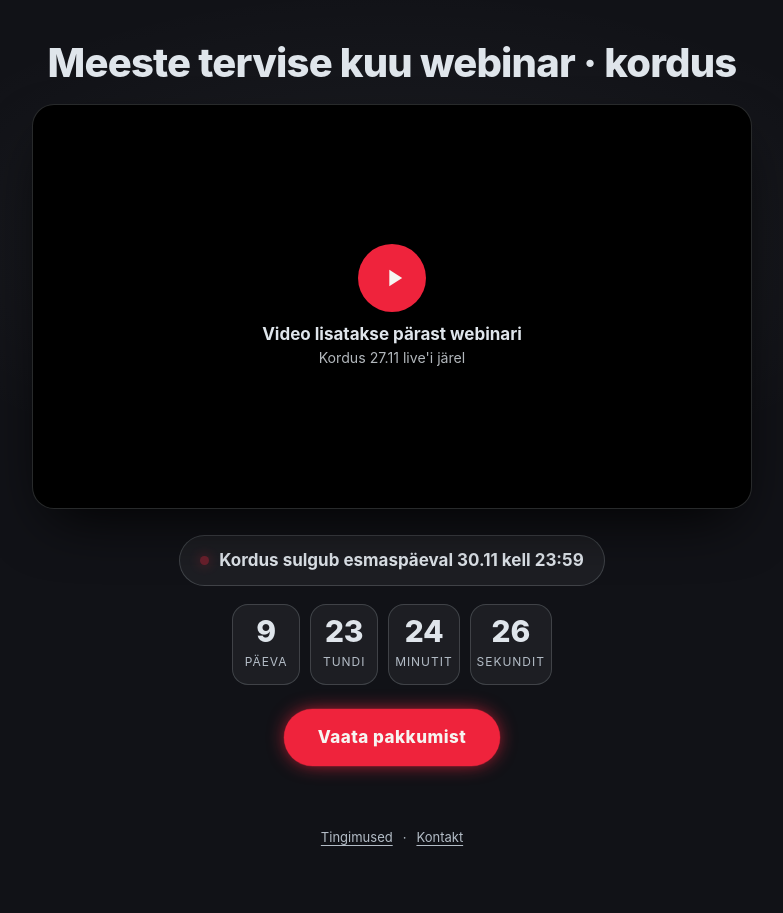
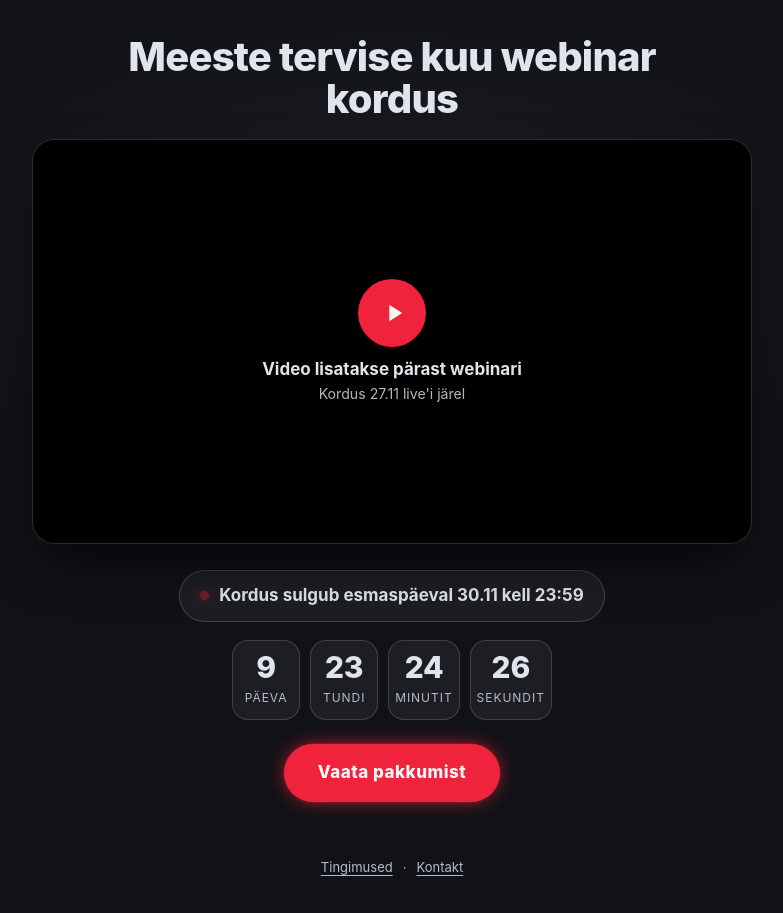
Before and after one commit to HendrikOviir/hendrikoviir.com, a plain HTML site: page mehed-webinar/kordus.html in a window 1280 px wide. Shown: the whole page, without its empty margins (248-1031 px from the left). Before the commit the page ends 884 px from the top, so only its background shows below. Drawn offline with Linux system fonts and the light colour scheme.

Commit message:
mehed-webinar: replay title on 2 lines
Co-Authored-By: Claude Opus 5.5 <noreply@anthropic.com>

```diff
--- a/mehed-webinar/kordus.html
+++ b/mehed-webinar/kordus.html
@@ -19,7 +19,7 @@ html,body{background:#111217}
 @media(max-width:480px){.cd{gap:6px}.cd div{min-width:0;flex:1;max-width:84px}.cd b{font-size:26px}.cd span{font-size:10px;letter-spacing:.04em}.pg .when{font-size:15px}}
 </style></head><body>
 <main class="pg">
-<h1><span class="g">Meeste tervise kuu webinar</span> · kordus</h1>
+<h1><span class="g">Meeste tervise kuu webinar</span><br>kordus</h1>
 <!-- VIDEO: replace this placeholder with the replay embed (YouTube/Vimeo iframe) after the webinar. -->
 <div class="player" id="rv"><div><div class="pl"><svg viewBox="0 0 24 24"><path d="M8 5v14l11-7z"/></svg></div><b>Video lisatakse pärast webinari</b><small>Kordus 27.11 live'i järel</small></div></div>
 <div class="when"><i></i><span>Kordus sulgub esmaspäeval 30.11 kell 23:59</span></div>
```
